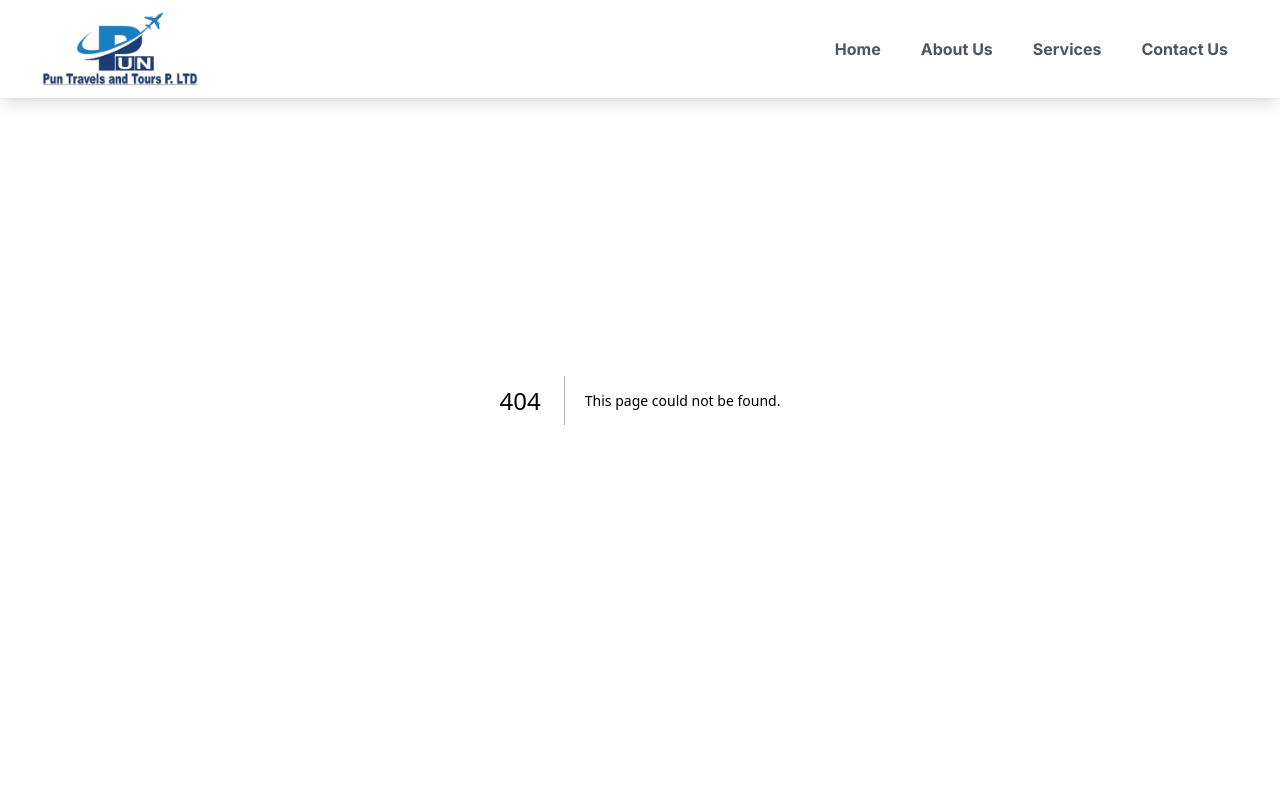
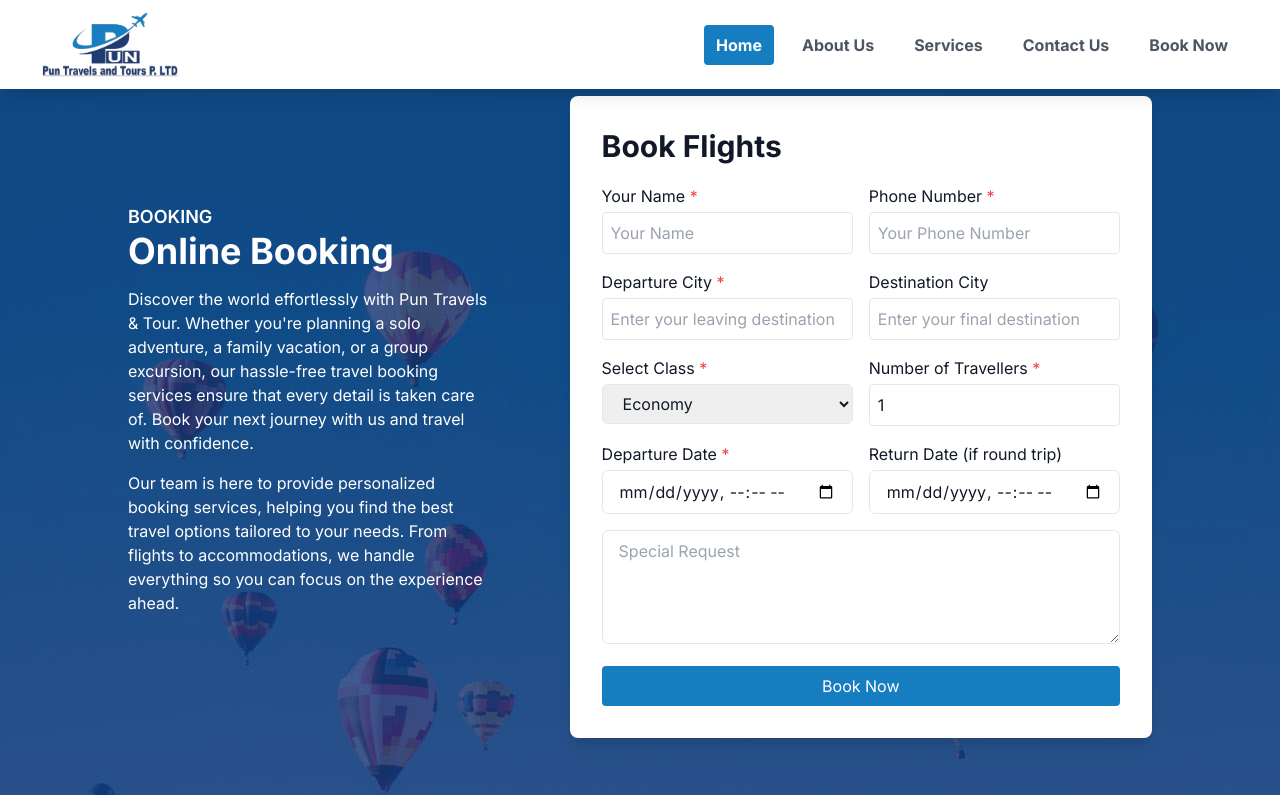
Before and after one commit to shushila21/pun-travels-and-tour, a Next.js app: page /Booking in a window 1280 px wide. Before the commit this address had no page. Shown: the top 795 px of the page. Built offline with nearby package versions, Linux system fonts and the light colour scheme.

Commit message:
feat: implement flight booking through emails

```diff
--- /dev/null
+++ b/src/app/Booking/page.tsx
@@ -0,0 +1,229 @@
+"use client";
+
+import React, { useEffect, useState } from "react";
+
+const initialFormData = {
+  name: "",
+  phoneNumber: "",
+  departureCity: "",
+  destinationCity: "",
+  flightClass: "Economy",
+  passengers: 1,
+  departureDate: "",
+  returnDate: "",
+  specialRequests: "",
+};
+
+export default function Booking() {
+  const [status, setStatus] = useState("");
+  const [formData, setFormData] = useState(initialFormData);
+
+  const handleChange = (e: any) => {
+    const { name, value } = e.target;
+    setFormData((prev) => ({ ...prev, [name]: value }));
+  };
+
+  const handleSubmit = async (e: any) => {
+    e.preventDefault();
+    setStatus("Sending...");
+    try {
+      const response = await fetch("https://formspree.io/f/xyzywgaj", {
+        method: "POST",
+        body: JSON.stringify(formData),
+        headers: {
+          "Content-Type": "application/json",
+          Accept: "application/json",
+        },
+      });
+
+      console.log("response", response);
+
+      if (response.ok) {
+        setStatus("Message sent! Will get back soon");
+        setFormData(initialFormData);
+      } else {
+        setStatus("Failed to send message. Please try again.");
+      }
+    } catch (error) {
+      console.error("Error:", error);
+      setStatus("An error occurred. Please try again later.");
+    }
+  };
+
+  useEffect(() => {
+    const timer = setTimeout(() => {
+      setStatus("");
+    }, 8000);
+
+    return () => clearTimeout(timer);
+  }, [status]);
+
+  const isFormEmpty =
+    !formData.name ||
+    !formData.phoneNumber ||
+    !formData.departureCity ||
+    !formData.flightClass ||
+    !formData.passengers ||
+    !formData.departureDate;
+
+  return (
+    <div
+      id="booking"
+      className="text-white py-24 px-32"
+      style={{
+        background:
+          "linear-gradient(rgba(19, 53, 123, .8), rgba(19, 53, 123, .8)), url('/tour-booking-bg.jpg')",
+      }}
+    >
+      <div className="w-full mx-auto grid grid-cols-1 lg:grid-cols-5 gap-20 items-center">
+        {/* Left Section - Booking Info */}
+        <div className="col-span-2">
+          <h3 className="text-lg font-semibold">BOOKING</h3>
+          <h1 className="text-4xl font-bold mb-4">Online Booking</h1>
+          <p className="mb-4">
+            Discover the world effortlessly with Pun Travels & Tour. Whether
+            you&apos;re planning a solo adventure, a family vacation, or a group
+            excursion, our hassle-free travel booking services ensure that every
+            detail is taken care of. Book your next journey with us and travel
+            with confidence.
+          </p>
+          <p className="mb-4">
+            Our team is here to provide personalized booking services, helping
+            you find the best travel options tailored to your needs. From
+            flights to accommodations, we handle everything so you can focus on
+            the experience ahead.
+          </p>
+        </div>
+
+        {/* Right Section - Form */}
+        <div className="bg-white text-gray-900 px-8 py-8 rounded-lg shadow-lg col-span-3">
+          <h2 className="text-3xl font-bold mb-5">Book Flights</h2>
+          <form onSubmit={handleSubmit} className="space-y-4">
+            <div className="grid grid-cols-1 sm:grid-cols-2 gap-4">
+              <div>
+                <label className="block mb-1">
+                  Your Name <span className="text-red-500">*</span>
+                </label>
+                <input
+                  type="text"
+                  name="name"
+                  placeholder="Your Name"
+                  className="w-full p-2 border rounded"
+                  onChange={handleChange}
+                  value={formData.name}
+                />
+              </div>
+              <div>
+                <label className="block mb-1">
+                  Phone Number <span className="text-red-500">*</span>
+                </label>
+                <input
+                  type="number"
+                  name="phoneNumber"
+                  placeholder="Your Phone Number"
+                  className="w-full p-2 border rounded"
+                  onChange={handleChange}
+                  value={formData.phoneNumber}
+                />
+              </div>
+              <div>
+                <label className="block mb-1">
+                  Departure City <span className="text-red-500">*</span>
+                </label>
+                <input
+                  type="text"
+                  name="departureCity"
+                  placeholder="Enter your leaving destination"
+                  className="w-full p-2 border rounded"
+                  onChange={handleChange}
+                  value={formData.departureCity}
+                />
+              </div>
+              <div>
+                <label className="block mb-1">Destination City</label>
+                <input
+                  type="text"
+                  name="destinationCity"
+                  placeholder="Enter your final destination"
+                  className="w-full p-2 border rounded"
+                  onChange={handleChange}
+                  value={formData.destinationCity}
+                />
+              </div>
+              <div>
+                <label className="block mb-1">
+                  Select Class <span className="text-red-500">*</span>
+                </label>
+                <select
+                  name="flightClass"
+                  value={formData.flightClass}
+                  onChange={handleChange}
+                  className="w-full px-4 py-2 border rounded-md focus:outline-none focus:border-blue-500"
+                >
+                  <option value="Economy">Economy</option>
+                  <option value="Business">Business</option>
+                  <option value="First Class">First Class</option>
+                </select>
+              </div>
+              <div>
+                <label className="block mb-1">
+                  Number of Travellers <span className="text-red-500">*</span>
+                </label>
+                <input
+                  type="number"
+                  name="passengers"
+                  placeholder="Your Phone Number"
+                  className="w-full p-2 border rounded"
+                  onChange={handleChange}
+                  value={formData.passengers}
+                />
+              </div>
+              <div>
+                <label className="block mb-1">
+                  Departure Date <span className="text-red-500">*</span>
+                </label>
+                <input
+                  type="datetime-local"
+                  name="departureDate"
+                  value={formData.departureDate}
+                  onChange={handleChange}
+                  className="w-full px-4 py-2 border rounded-md focus:outline-none focus:border-blue-500"
+                  required
+                />
+              </div>
+              <div>
+                <label className="block mb-1">
+                  Return Date (if round trip)
+                </label>
+                <input
+                  type="datetime-local"
+                  name="returnDate"
+                  value={formData.returnDate}
+                  onChange={handleChange}
+                  placeholder="Return Date (if round trip)"
+                  className="w-full px-4 py-2 border rounded-md focus:outline-none focus:border-blue-500"
+                />
+              </div>
+            </div>
+
+            <textarea
+              placeholder="Special Request"
+              className="w-full px-4 py-2 border rounded-md focus:outline-none focus:border-blue-500"
+              rows={4}
+            />
+            <button
+              type="submit"
+              className={`w-full bg-primary-200 text-white py-2 rounded hover:bg-primary-100 transition ${
+                isFormEmpty || !!status ? "cursor-not-allowed" : ""
+              }`}
+              disabled={isFormEmpty || !!status}
+            >
+              Book Now
+            </button>
+            {status && <p className="text-center">{status}</p>}
+          </form>
+        </div>
+      </div>
+    </div>
+  );
+}
--- a/src/app/contact/page.tsx
+++ b/src/app/contact/page.tsx
@@ -56,26 +56,22 @@ export default function Contact() {
   const isFormEmpty = !formData.name || !formData.email || !formData.subject;
 
   return (
-    <section id="contact" className="bg-white flex flex-col py-10 px-5 xl:p-20">
-      <h2 className="text-3xl font-bold text-center mb-2 xl:mb-4">
-        Contact Us
-      </h2>
-      <h2 className="xl:text-4xl text-3xl font-semibold text-center mb-8">
-        Contact For Any Query
-      </h2>
-
-      <div className="w-full grid xl:grid-cols-3 gap-5">
+    <section
+      id="contact"
+      className="bg-white flex flex-col py-10 px-5 xl:py-20 xl:px-32"
+    >
+      <div className="w-full grid xl:grid-cols-3 gap-12">
         {/* Contact Info Section */}
         <div className="bg-gray-100 p-8 rounded-xl flex flex-col items-center space-y-4">
-          <div className="text-blue-600 text-3xl">
-            <span className="material-icons">place</span>
+          <div className="text-primary-200">
+            <span className="material-icons !text-6xl">place</span>
           </div>
           <p className="text-center text-gray-700">
             Balaju-16,
             <br /> Kathmandu, Nepal
           </p>
-          <div className="text-blue-600 text-3xl">
-            <span className="material-icons">phone</span>
+          <div className="text-primary-200">
+            <span className="material-icons !text-6xl">phone</span>
           </div>
           <p className="text-center text-gray-700">
             01-5908982/01-4951960
@@ -84,14 +80,20 @@ export default function Contact() {
             <br />
             981362812/9866557399
           </p>
-          <div className="text-blue-600 text-3xl">
-            <span className="material-icons">email</span>
+          <div className="text-primary-200">
+            <span className="material-icons !text-6xl">email</span>
           </div>
           <p className="text-center text-gray-700">puntravel01@gmail.com</p>
         </div>
 
         {/* Form Section */}
         <div className="xl:px-8 xl:col-span-2">
+          <h2 className="text-3xl font-bold text-center mb-2 xl:mb-4">
+            Contact Us
+          </h2>
+          <h2 className="xl:text-4xl text-3xl font-semibold text-center mb-8">
+            Contact For Any Query
+          </h2>
           <h3 className="text-xl font-bold mb-4">Send us a message</h3>
           <form onSubmit={handleSubmit} className="space-y-4">
             <div className="flex flex-col xl:flex-row gap-4">
@@ -125,7 +127,7 @@ export default function Contact() {
             <div className="relative">
               <label className="block mb-1">Phone Number</label>
               <input
-                type="text"
+                type="number"
                 name="phone"
                 placeholder="Your Phone Number"
                 className="w-full p-2 border rounded"
@@ -171,7 +173,7 @@ export default function Contact() {
       </div>
 
       {/* Google Map Section */}
-      <div className="mt-10">
+      <div className="mt-16">
         <h3 className="text-3xl font-bold mb-4">Find Us Here</h3>
         <iframe
           src="https://www.google.com/maps/embed?pb=!1m18!1m12!1m3!1d28251.82713003318!2d85.29566093647105!3d27.733386924697257!2m3!1f0!2f0!3f0!3m2!1i1024!2i768!4f13.1!3m3!1m2!1s0x4d8293846af74f49%3A0x89f33983007ab4d!2sPun%20Travels%20%26%20Tours!5e0!3m2!1sen!2snp!4v1726944594805!5m2!1sen!2snp"
--- a/src/app/services/page.tsx
+++ b/src/app/services/page.tsx
@@ -3,7 +3,7 @@ import services from "@/constants/services";
 
 export default function Services() {
   return (
-    <section id="services" className="bg-gray-100 py-10 xl:py-20">
+    <section id="services" className="bg-gray-100 py-10 xl:py-20 px-32">
       <div className="container mx-auto px-4">
         <h2 className="text-3xl font-bold text-center mb-8">Our Services</h2>
         <div className="grid grid-cols-1 md:grid-cols-2 gap-6">
--- a/src/components/LandingPage/index.tsx
+++ b/src/components/LandingPage/index.tsx
@@ -5,6 +5,7 @@ import About from "@/app/about/page";
 import Services from "@/app/services/page";
 import Contact from "@/app/contact/page";
 import Image from "next/image";
+import Booking from "@/app/Booking/page";
 
 export default function LandingPage() {
   const router = useRouter();
@@ -52,6 +53,9 @@ export default function LandingPage() {
       <Services />
 
       {/* contact section */}
+      <Booking />
+
+      {/* contact section */}
       <Contact />
     </section>
   );
--- a/src/components/Navbar/index.tsx
+++ b/src/components/Navbar/index.tsx
@@ -10,6 +10,7 @@ const navItems = [
   { label: "About Us", path: "#about" },
   { label: "Services", path: "#services" },
   { label: "Contact Us", path: "#contact" },
+  { label: "Book Now", path: "#booking" },
 ];
 
 export default function Navbar() {
@@ -19,11 +20,11 @@ export default function Navbar() {
 
   useEffect(() => {
     const { hash } = window.location;
-    if (!hash) {
-      setActiveTab("/");
-      return;
+    if (!hash || hash === "#home") {
+      setActiveTab("#home");
+    } else {
+      setActiveTab(hash);
     }
-    setActiveTab(hash);
   }, [params]);
 
   const toggleMenu = () => {
@@ -37,8 +38,8 @@ export default function Navbar() {
           <Image
             src="/full-logo.png"
             alt="puntravel Logo"
-            width={160}
-            height={155}
+            width={140}
+            height={140}
           />
         </Link>
         <div className="hidden md:flex space-x-4">
```
Also changed, not shown: public/tour-booking-bg.jpg (added).
